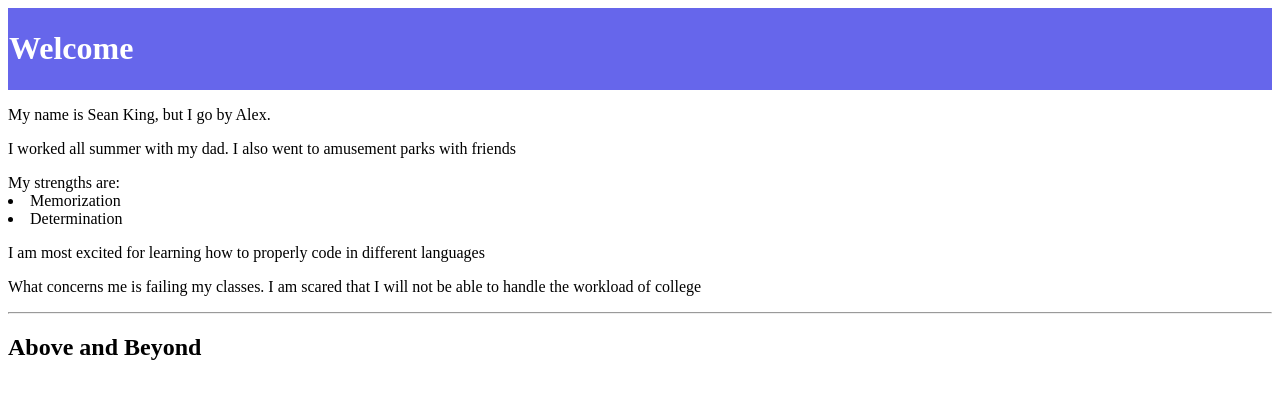
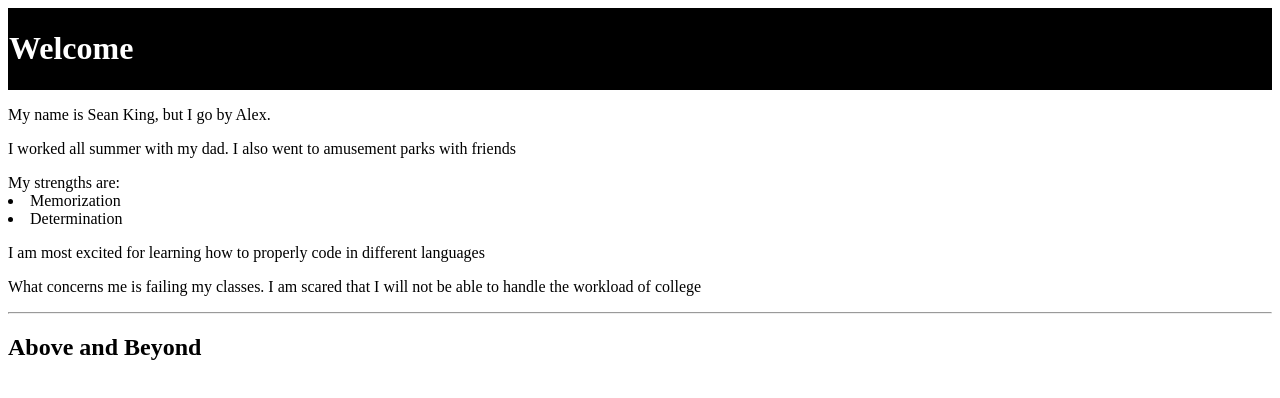
Before and after one commit to King5299/TEST-REPO, a plain HTML site: page index.html in a window 1280 px wide. Drawn offline with Linux system fonts and the light colour scheme.

Commit message:
Update index.html

```diff
--- a/index.html
+++ b/index.html
@@ -6,7 +6,7 @@
     <meta name="viewport" content="width=device-width, initial-scale=1.0">
     <title>Alex King</title>
     <style>
-        div {background-color:rgb(102, 102, 235);
+        div {background-color:black;
         color:white;
         Padding: 1px;
         }
```
